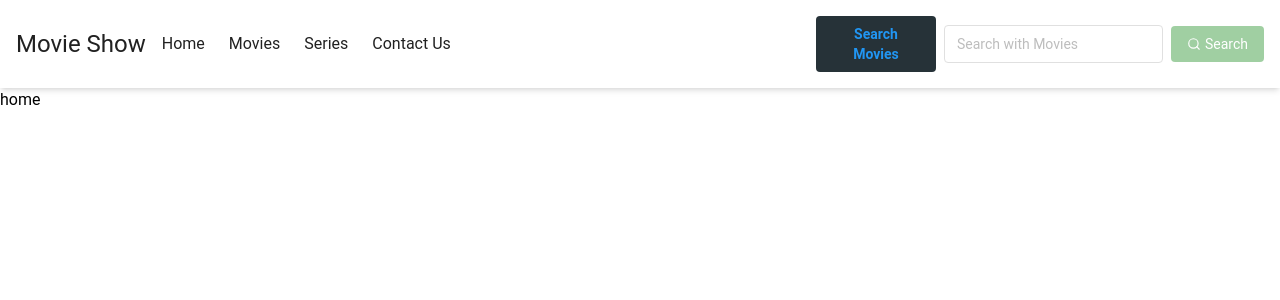
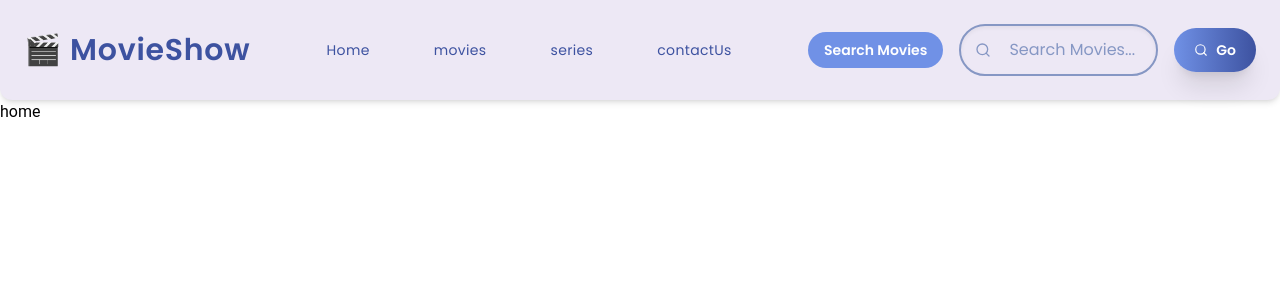
Before and after one commit to amirShahin-7/Movies-Series, a React (Vite) app: page / in a window 1280 px wide. Shown: the top 300 px of the page. Built offline with nearby package versions, Linux system fonts and the light colour scheme.

Commit message:
header modifaction

```diff
--- a/index.html
+++ b/index.html
@@ -3,6 +3,8 @@
   <head>
     <meta charset="UTF-8" />
     <link rel="icon" type="" href="" />
+    <link href="https://fonts.googleapis.com/css2?family=Orbitron:wght@500;700&family=Poppins:wght@400;600&display=swap" rel="stylesheet">
+
     <meta name="viewport" content="width=device-width, initial-scale=1.0" />
     <title>Movies-Series</title>
   </head>
--- a/src/components/Header.jsx
+++ b/src/components/Header.jsx
@@ -1,64 +1,120 @@
 import { Link } from "react-router-dom";
 import { useSelector, useDispatch } from "react-redux";
 import { toggleType } from "../redux/slices/searchToggleSlice";
-import { useState } from "react";
-import { FiSearch } from "react-icons/fi";
+import { useState, useEffect } from "react";
+import { FiSearch, FiMenu, FiX } from "react-icons/fi";
+import { motion, AnimatePresence } from "framer-motion";
 
 const Header = () => {
   const { type } = useSelector((state) => state.forToggle);
   const dispatch = useDispatch();
-  const [change, setchange] = useState("");
+  const [query, setQuery] = useState("");
+  const [isSidebarOpen, setSidebarOpen] = useState(false);
 
-  const ifMovies = type == "movies";
+  const ifMovies = type === "movies";
+
+  useEffect(() => {
+    const handleClickOutside = (e) => {
+      if (isSidebarOpen && !e.target.closest(".sidebar") && !e.target.closest(".toggle-button")) {
+        setSidebarOpen(false);
+      }
+    };
+    document.addEventListener("mousedown", handleClickOutside);
+    return () => {
+      document.removeEventListener("mousedown", handleClickOutside);
+    };
+  }, [isSidebarOpen]);
 
   return (
-    <header className="bg-white dark:bg-gray-900 text-gray-900 dark:text-gray-700 shadow-md p-4 flex flex-col lg:flex-row items-center justify-between gap-4">
-      <div className="flex items-center gap-4">
-        <h1 className="text-2xl  dark:text-white text-gray-900 ">Movie Show</h1>
-        <div className="hidden lg:flex gap-6">
-          <Link to="/" className="hover:underline">
-            Home
-          </Link>
-          <Link to="/movies" className="hover:underline">
-            Movies
-          </Link>
-          <Link to="/series" className="hover:underline">
-            Series
-          </Link>
-          <Link to="/contactUs" className="hover:underline">
-            Contact Us
-          </Link>
-        </div>
+    <header className="relative z-50 bg-[#EDE8F5] text-[#3D52A0] p-6 flex flex-col lg:flex-row items-center justify-between gap-6 shadow-md rounded-b-xl font-['Poppins']">
+      {/* Logo & Menu Toggle */}
+      <div className="flex items-center justify-between w-full lg:w-auto">
+        <h1 className="text-3xl font-bold tracking-wide text-[#3D52A0]">🎬 MovieShow</h1>
+        <button
+          onClick={() => setSidebarOpen(!isSidebarOpen)}
+          className="toggle-button lg:hidden text-[#3D52A0] focus:outline-none"
+        >
+          {isSidebarOpen ? <FiX size={28} /> : <FiMenu size={28} />}
+        </button>
       </div>
 
-      <div className="flex items-center gap-2 w-full max-w-md">
+      {/* Mobile Sidebar */}
+      <AnimatePresence>
+        {isSidebarOpen && (
+          <motion.div
+            initial={{ x: "-100%" }}
+            animate={{ x: 0 }}
+            exit={{ x: "-100%" }}
+            transition={{ duration: 0.3 }}
+            className="fixed inset-0 z-40 bg-black bg-opacity-40 flex"
+          >
+            <motion.nav
+              className="sidebar w-72 bg-[#ADBBD4] h-full shadow-2xl p-6 flex flex-col text-[#3D52A0] rounded-r-xl border-r-4 border-[#7091E6]"
+              initial={{ opacity: 0 }}
+              animate={{ opacity: 1 }}
+              exit={{ opacity: 0 }}
+            >
+              <h2 className="text-xl font-semibold mb-6">Menu</h2>
+              <ul className="flex flex-col gap-5">
+                {["/", "/movies", "/series", "/contactUs"].map((path) => (
+                  <li key={path}>
+                    <Link
+                      to={path}
+                      onClick={() => setSidebarOpen(false)}
+                      className="block py-2 px-3 rounded-md hover:bg-[#EDE8F5] hover:text-[#7091E6] transition"
+                    >
+                      {path === '/' ? 'Home' : path.slice(1)}
+                    </Link>
+                  </li>
+                ))}
+              </ul>
+            </motion.nav>
+          </motion.div>
+        )}
+      </AnimatePresence>
+
+      {/* Desktop Navigation */}
+      <nav className="hidden lg:flex gap-8 text-sm font-medium tracking-wide">
+        {["/", "/movies", "/series", "/contactUs"].map((path) => (
+          <Link
+            key={path}
+            to={path}
+            className="px-4 py-2 rounded-md hover:bg-[#EDE8F5] hover:text-[#7091E6] transition"
+          >
+            {path === '/' ? 'Home' : path.slice(1)}
+          </Link>
+        ))}
+      </nav>
+
+      {/* Search & Type Toggle */}
+      <div className="w-full lg:max-w-md">
+        <div className="flex items-center gap-4 mt-4 lg:mt-0">
           <button
             onClick={() => dispatch(toggleType())}
-          className={`px-4 py-2 rounded font-semibold text-sm
-            ${
-              ifMovies
-                ? "bg-blue-gray-900 text-blue-500 hover:bg-blue-700 hover:text-white"
-                : " bg-blue-gray-900 text-purple-500 hover:bg-purple-700 hover:text-white "
-            }`}
+            className="px-4 py-2 rounded-full font-semibold text-sm bg-[#7091E6] text-white hover:bg-[#3D52A0] transition"
           >
-          {ifMovies ? "Search Movies" : "Search Series"}
+            {ifMovies ? 'Search Movies' : 'Search Series'}
           </button>
 
+          <div className="relative flex-1">
             <input
               type="text"
-          value={change}
-          onChange={(e) => setchange(e.target.value)}
-          placeholder={`Search with ${ifMovies ? "Movies" : "Series"}`}
-          className="flex-1 px-3 py-2 rounded border border-gray-300 dark:border-gray-700 bg-white dark:bg-gray-800 text-sm"
+              value={query}
+              onChange={(e) => setQuery(e.target.value)}
+              placeholder={`Search ${ifMovies ? 'Movies' : 'Series'}...`}
+              className="w-full pl-12 pr-4 py-3 rounded-full border-2 border-[#8697C4] bg-[#EDE8F5] text-[#3D52A0] placeholder-[#8697C4] focus:outline-none focus:border-[#7091E6] shadow-inner"
             />
+            <FiSearch className="absolute left-4 top-1/2 transform -translate-y-1/2 text-[#8697C4]" />
+          </div>
 
           <button
-          disabled={!change.trim()}
-          className="bg-green-600 disabled:opacity-50 px-4 py-2 rounded text-white text-sm flex items-center gap-1"
+            disabled={!query.trim()}
+            className="px-5 py-3 rounded-full font-semibold text-sm flex items-center gap-2 bg-gradient-to-r from-[#7091E6] to-[#3D52A0] text-white hover:brightness-110 transition-shadow duration-300 shadow-xl"
           >
             <FiSearch />
-          Search
+            Go
           </button>
+        </div>
       </div>
     </header>
   );
```
Lines whose indentation alone changed are shown as unchanged.
